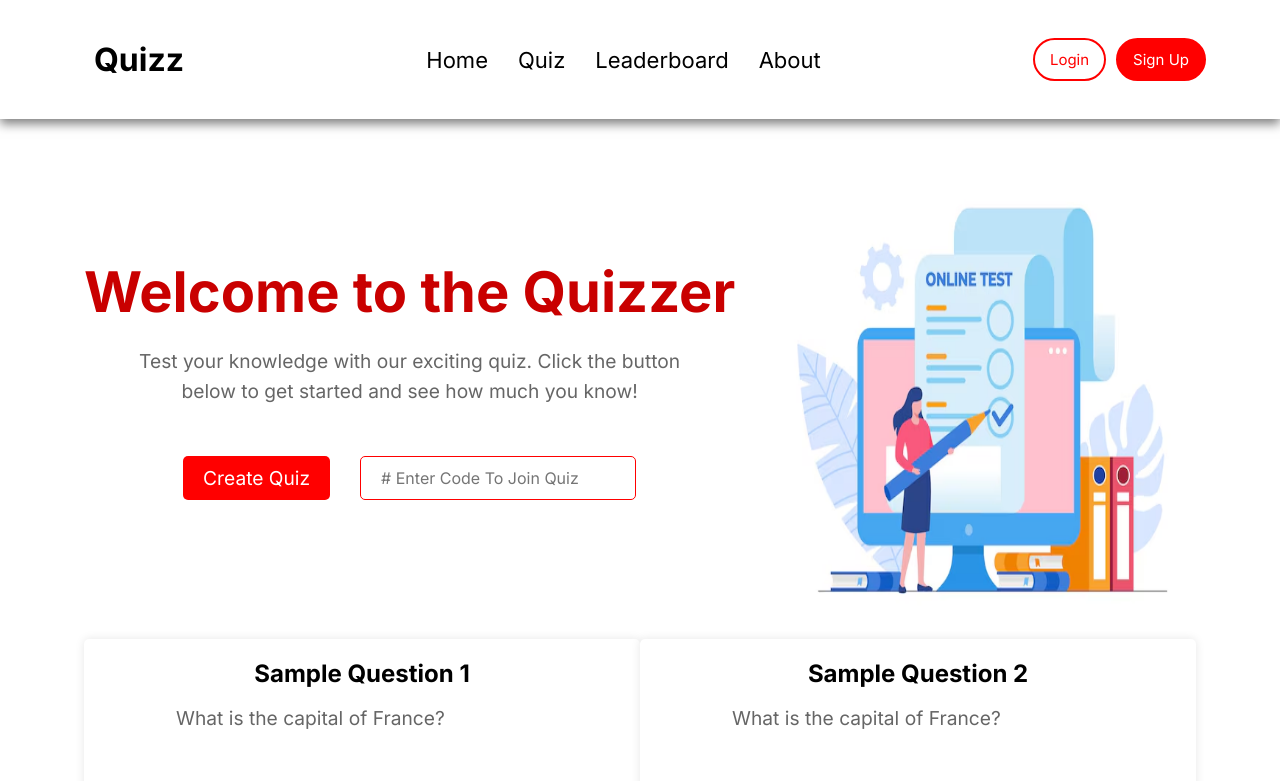
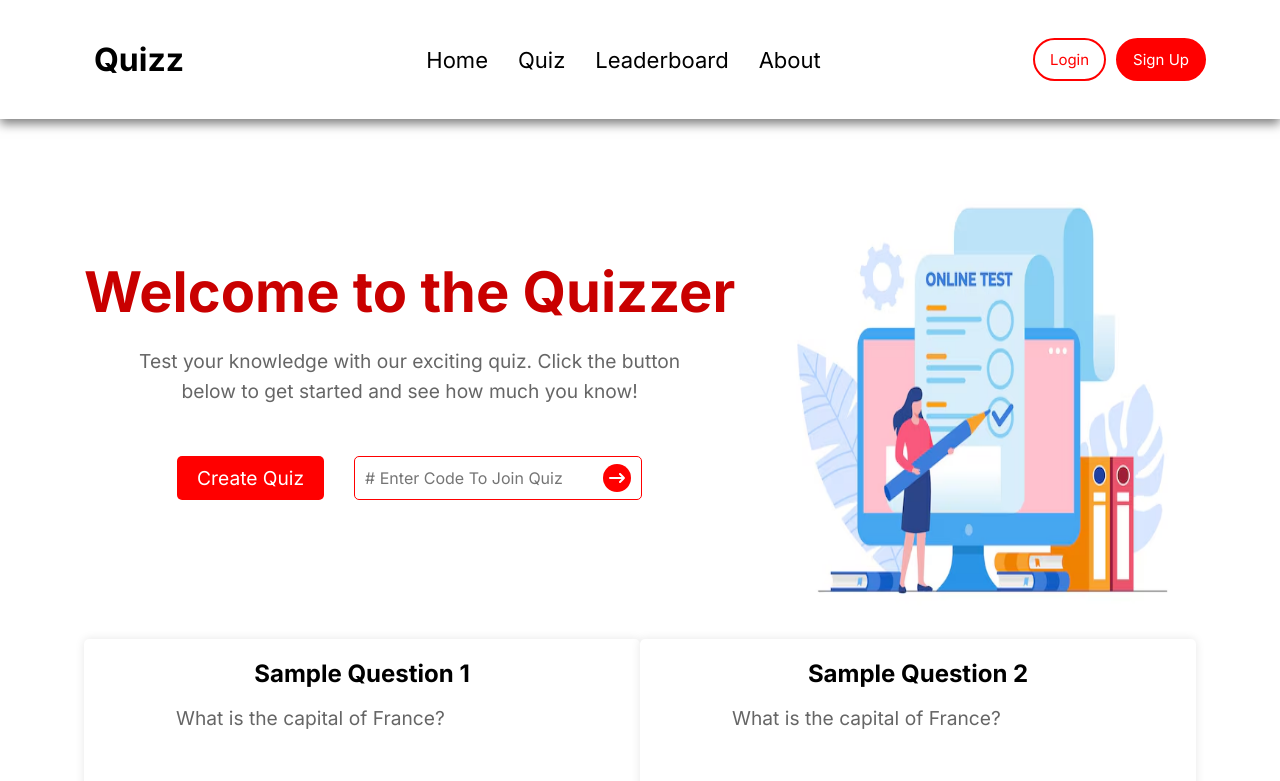
Before and after one commit to AnujKshatriya/Quiz-App, a React (Vite) app in the folder client/: page / in a window 1280 px wide. Shown: the top 781 px of the page. Built offline with nearby package versions, Linux system fonts and the light colour scheme; no server answers.

Commit message:
socket join room logic completed

```diff
--- a/client/src/App.jsx
+++ b/client/src/App.jsx
@@ -1,27 +1,17 @@
 import React, { useEffect, useState} from 'react'
 import Footer from './components/Footer/Footer'
 import { Route, Routes } from 'react-router-dom'
-import io from 'socket.io-client'
 import Home from './pages/Home/Home'
 import QuizCreate from './pages/quizCreate/quizCreate'
 import Navbar from './components/Navbar/Navbar'
 import Login from './components/Login/Login'
 import SignUp from './components/signup/Signup'
+import JoinQuiz from './pages/joinQuiz/JoinQuiz'
 
 
 const App = () => {
   const [login,showLogin] = useState(false)
   const [signup,showSignup] = useState(false)
-
-  useEffect(()=>{
-    const socket = io("http://localhost:3000",{
-      transports: ['websocket', 'polling'],
-    })
-    // console.log(socket)
-    return ()=>{
-      socket.close()
-    }
-  },[])
 
   return (
     <div>
@@ -31,6 +21,7 @@ const App = () => {
       <Routes>
           <Route path="/" element={<Home/>} />
           <Route path="/quiz-create" element={<QuizCreate />} />
+          <Route path='/join-quiz' element={<JoinQuiz/>} />
       </Routes>
       <Footer/>
     </div>
--- a/client/src/components/Login/Login.jsx
+++ b/client/src/components/Login/Login.jsx
@@ -20,8 +20,6 @@ const Login = ({showLogin,showSignup}) => {
       if(res.data.success){
 
         const token = res.data.token; // Ensure the server sends this token
-        localStorage.setItem('token', token);
-        console.log('Token: ',token)
 
         dispatch(setAuthUser(res.data.userId))
         toast.success(res.data.message)
--- a/client/src/components/SampleBody/samplebody.css
+++ b/client/src/components/SampleBody/samplebody.css
@@ -53,19 +53,45 @@
     border: none;
     border-radius: 5px;
     cursor: pointer;
+    transition: all 0.2s ease;
 }
-.join-button{
+.join-quiz-field{
     border: 1px solid red;
     outline: none;
-    padding: 1px 20px;
+    min-width: 120px;
+    padding: 4px 10px;
     border-radius: 5px;
     font-size: 16px;
     color: rgb(74, 65, 65);
     text-decoration: none;
+    display: flex;
+    align-items: center;
+    gap: 4px;
 }
-
-.start-button:hover {
+.join-input{
+    border: none;
+    outline: none;
+    font-size: 16px;
+    color: rgb(74, 65, 65);
+    text-decoration: none;
+    flex: 1;
+    height: 100%;
+}
+.join-button{
+    color: white;
+    background-color: red;
+    font-size: 28px;
+    padding: 6px;
+    border-radius: 50%;
+    cursor: pointer;
+    transition: all 0.3s ease;
+}
+.start-button:hover, .join-button:hover {
     background-color: rgb(178, 0, 0);
+    scale: 1.1;
+}
+.start-button:active, .join-button:active {
+    scale: 1;
 }
 .sample-question{
     display: flex;
--- a/client/src/components/SampleBody/samplebody.jsx
+++ b/client/src/components/SampleBody/samplebody.jsx
@@ -1,9 +1,21 @@
-import React from 'react';
+import React, { useState } from 'react';
 import './samplebody.css';
-import { Link } from 'react-router-dom';  // Import Link from react-router-dom
+import { Link, useNavigate } from 'react-router-dom';  // Import Link from react-router-dom
+import { FaArrowRightLong } from "react-icons/fa6";
+import { setJoinedQuizId } from '../../redux/quizSlice';
+import {useDispatch} from 'react-redux'
 
 
 const BodySection = () => {
+    const navigate = useNavigate()
+    const dispatch = useDispatch()
+    const [quizId, setQuizId] = useState("")
+
+    const joinQuizHandler = ()=>{
+        dispatch(setJoinedQuizId(quizId))
+        navigate('/join-quiz')
+    }
+
     return (
         <div className="body-section">
             <div className="hero-section">
@@ -12,7 +24,10 @@ const BodySection = () => {
                     <p>Test your knowledge with our exciting quiz. Click the button below to get started and see how much you know!</p>
                     <div className='button-section'>
                         <Link to='/quiz-create'><button className="start-button">Create Quiz</button></Link>
-                        <input placeholder='# Enter Code To Join Quiz' className='join-button' type="text" />
+                        <div className='join-quiz-field'>
+                            <input value={quizId} onChange={(e)=>setQuizId(e.target.value)} placeholder='# Enter Code To Join Quiz' className='join-input' type="text" />
+                            <FaArrowRightLong onClick={joinQuizHandler} className='join-button'/>
+                        </div>
                     </div>
                 </div>
                 <img className='hero-right' src="/quiz-page.avif" alt="" />
--- /dev/null
+++ b/client/src/custom hooks/SocketConnection.jsx
@@ -0,0 +1,47 @@
+import {useEffect} from 'react'
+import io  from 'socket.io-client'
+import {useSelector, useDispatch} from 'react-redux'
+import { setJoinedQuizQuestions, setQuizError } from '../redux/quizSlice.js'
+
+const SocketConnection = () => {
+    const dispatch = useDispatch()
+    const {authUser} = useSelector(store=>store.user)
+    const {joinedQuizId} = useSelector(store=>store.quiz)
+
+    useEffect(()=>{
+        if (authUser && joinedQuizId) {
+            console.log("user -> ", authUser, " id -> ", joinedQuizId)
+
+            const socket = io("http://localhost:3000", {
+              transports: ['websocket', 'polling'],
+            });
+
+            socket.emit('joinRoom', { joinedQuizId, authUser });
+
+            socket.on('getQuizQuestions', async (quizQuestionsArray)=>{
+                const allQuestions = await quizQuestionsArray.map(({ questionName, option, answer }) => ({
+                    questionName,
+                    option,
+                    answer
+                }));
+                dispatch(setJoinedQuizQuestions(allQuestions))
+                console.log(allQuestions)
+            })
+
+            socket.on('error',(error)=>{
+                dispatch(setQuizError(error))
+                console.log(error)
+            })
+
+            socket.on('message', (message) => {
+              console.log(message);
+            });
+
+            return () => {
+              socket.close();
+            };
+          }
+        }, [authUser, joinedQuizId]);
+}
+
+export default SocketConnection
--- /dev/null
+++ b/client/src/pages/joinQuiz/JoinQuiz.jsx
@@ -0,0 +1,16 @@
+import React from 'react'
+import "./JoinQuiz.css"
+import SocketConnection from '../../custom hooks/SocketConnection'
+
+const JoinQuiz = () => {
+
+    SocketConnection()
+
+  return (
+    <div>
+      JoinQuiz
+    </div>
+  )
+}
+
+export default JoinQuiz
--- a/client/src/pages/quizCreate/quizCreate.jsx
+++ b/client/src/pages/quizCreate/quizCreate.jsx
@@ -22,7 +22,7 @@ const QuizCreate = () => {
       answer: ""
     }
   }]);
-  const [savedQuestionId, setSavedQuestionId] = useState()
+  const [savedQuestionId, setSavedQuestionId] = useState(-1)
 
 
   //Add new Question
@@ -160,6 +160,10 @@ const QuizCreate = () => {
 // Saving a Quiz
 const saveQuiz = async() => {
   const prevIndex = questions.length - 1;  // checking if previous quesition is filled completely or not before saving quiz
+    if(savedQuestionId === -1){
+      toast.error("Please Save Atleast One Question")
+      return ;
+    }
     if(prevIndex >= 0){
       const {questionName, options, answer} = questions[prevIndex].data
       if(questionName==="" || answer===""){
--- /dev/null
+++ b/client/src/redux/quizSlice.js
@@ -0,0 +1,24 @@
+import { createSlice } from "@reduxjs/toolkit";
+
+const quizSlice = createSlice({
+    name : "quiz",
+    initialState : {
+        joinedQuizId : null,
+        joinedQuizQuestions : null,
+        quizError : null
+    },
+    reducers : {
+        setJoinedQuizId : (state, action)=>{
+            state.joinedQuizId = action.payload
+        },
+        setJoinedQuizQuestions : (state,action)=>{
+            state.joinedQuizQuestions = action.payload
+        },
+        setQuizError : (state,action)=>{
+            state.quizError = action.payload
+        }
+    }
+})
+
+export const {setJoinedQuizId, setJoinedQuizQuestions, setQuizError} = quizSlice.actions
+export default quizSlice.reducer
--- a/client/src/redux/store.js
+++ b/client/src/redux/store.js
@@ -1,9 +1,11 @@
 import {configureStore} from '@reduxjs/toolkit';
 import userSlice from './userSlice.js';
+import quizSlice from './quizSlice.js';
 
 const store = configureStore({
     reducer : {
-        user : userSlice
+        user : userSlice,
+        quiz : quizSlice
     }
 })
 
```
Also changed, not shown: client/src/pages/joinQuiz/JoinQuiz.css (added), 2 other files (tests, documents, lock files or other folders).
